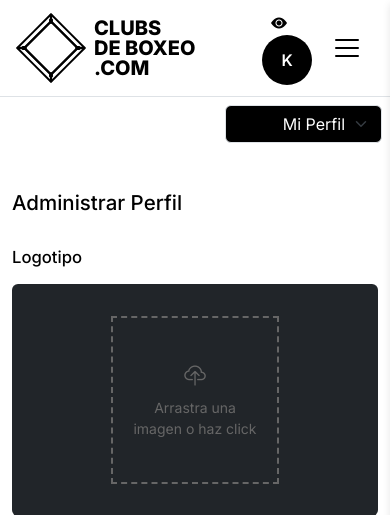
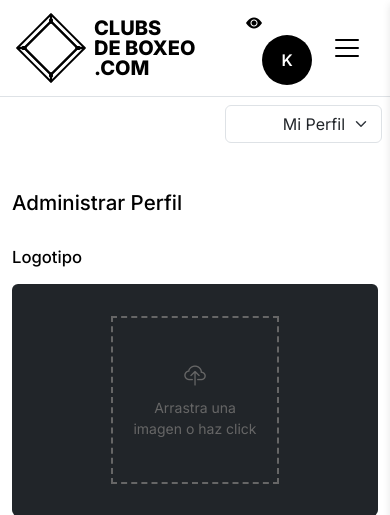
Before and after one commit to karlosavakian/directorio, a Django app: page /admin/ in a window 390 px wide. Shown: the top 515 px of the page. Run offline with Django 5.2, Linux system fonts and the light colour scheme; a user stored in the database is signed in; data comes from the database, SQL or seed files in the repository; data that the repository does not hold is empty; some libraries are stand-ins or nearby versions.

Commit message:
Align profile dropdown with dashboard style and add mobile scroll

```diff
--- a/static/css/profile.css
+++ b/static/css/profile.css
@@ -3,8 +3,7 @@
     gap: 2rem;
 }
 .profile-tabs-select {
-    background-color: #000;
-    color: #fff;
+    text-align-last: right;
 }
 .profile-tabs {
     min-width: 200px;
@@ -98,6 +97,18 @@
   color: #666;
   pointer-events: none;
   transition: transform 0.2s, font-size 0.2s, color 0.2s;
+}
+
+@media (max-width: 991.98px) {
+  html,
+  body.profile-page,
+  body.dashboard-page {
+    overflow-x: auto !important;
+  }
+  .navbar-nav .eye-icon {
+    order: -1;
+    margin-right: auto;
+  }
 }
 
 .profile-form .checkbox-field label {
--- a/templates/clubs/dashboard.html
+++ b/templates/clubs/dashboard.html
@@ -1,7 +1,7 @@
 {% extends 'base.html' %}
 {% load static utils_filters %}
 
-{% block body_class %}d-flex flex-column min-vh-100{% endblock %}
+{% block body_class %}d-flex flex-column min-vh-100 dashboard-page{% endblock %}
 
 {% block content %}
 <main class="flex-grow-1">
--- a/templates/partials/_header.html
+++ b/templates/partials/_header.html
@@ -35,7 +35,7 @@
         <ul class="navbar-nav align-items-center ms-auto">
                 {% if user.is_authenticated and user.owned_clubs.first %}
                 {% with owner_club=user.owned_clubs.first %}
-                <li class="nav-item d-flex align-items-center ms-2">
+                <li class="nav-item d-flex align-items-center ms-2 eye-icon">
                     <a
                         href="{% url 'club_profile' owner_club.slug %}"
                         class="fw-bold d-flex align-items-center"
--- a/templates/users/profile.html
+++ b/templates/users/profile.html
@@ -1,12 +1,12 @@
 {% extends 'base.html' %}
 {% load static utils_filters %}
 
-{% block body_class %}d-flex flex-column min-vh-100{% endblock %}
+{% block body_class %}d-flex flex-column min-vh-100 profile-page{% endblock %}
 
 {% block content %}
 <main class="flex-grow-1">
-<div class="d-lg-none mb-3">
-    <select id="mobile-profile-tabs" class="profile-tabs-select form-select bg-dark text-white">
+<div class="d-lg-none ps-2 pe-2 pt-2 d-flex justify-content-end">
+    <select id="mobile-profile-tabs" class="profile-tabs-select form-select w-auto text-end">
         <option value="tab-account">Mi cuenta</option>
         {% if is_owner %}
         <option value="tab-plans">Planes</option>
```
